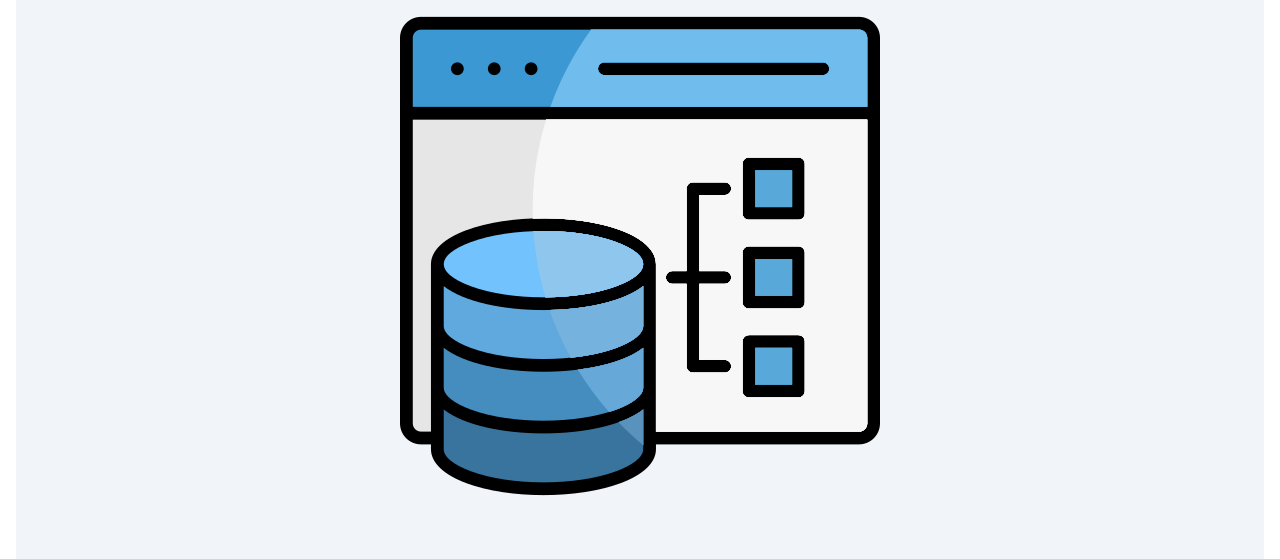
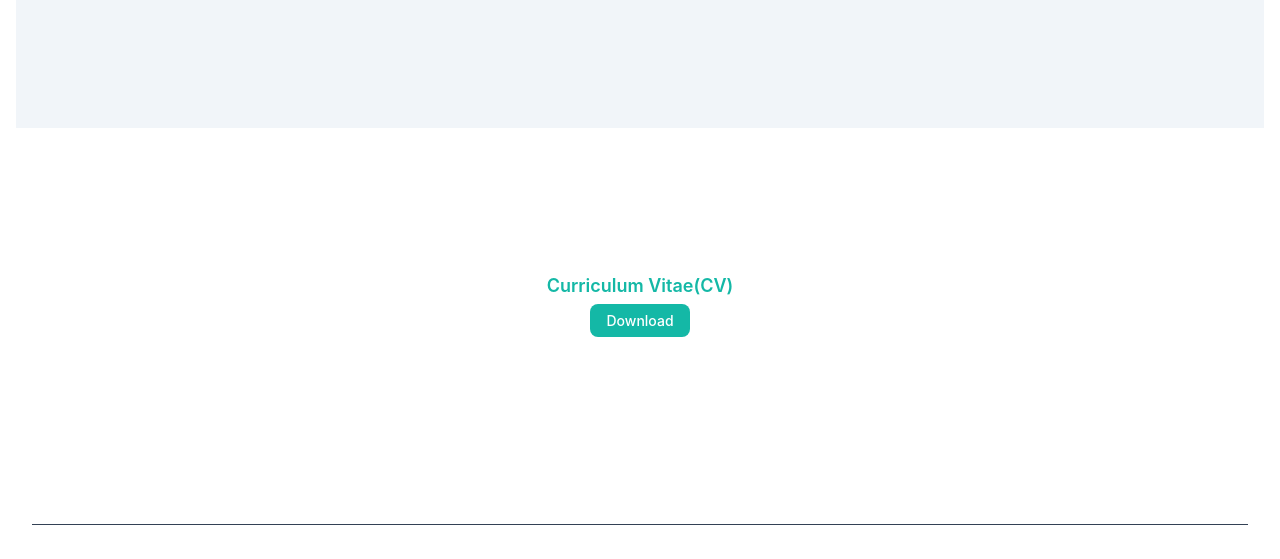
Before and after one commit to AgamSetiawanAnandaPratama/ProfileSite, a website: page index.html in a window 1280 px wide. Shown: the part 5088-5647 px from the top of the page. Drawn offline with Linux system fonts and the light colour scheme.

Commit message:
Update index.html

```diff
--- a/index.html
+++ b/index.html
@@ -255,11 +255,6 @@
               <img src="dist/img/css.png" alt="CSS3" width="w-full" />
             </div>
           </div>
-          <div class="mb-7 p-0 w-0/4">
-            <div class="overflow-hidden rounded-md">
-              <img src="dist/img/database.png" alt="DATABASE" width="w-full" />
-            </div>
-          </div>
         </div>
       </div>
     </section>
```
